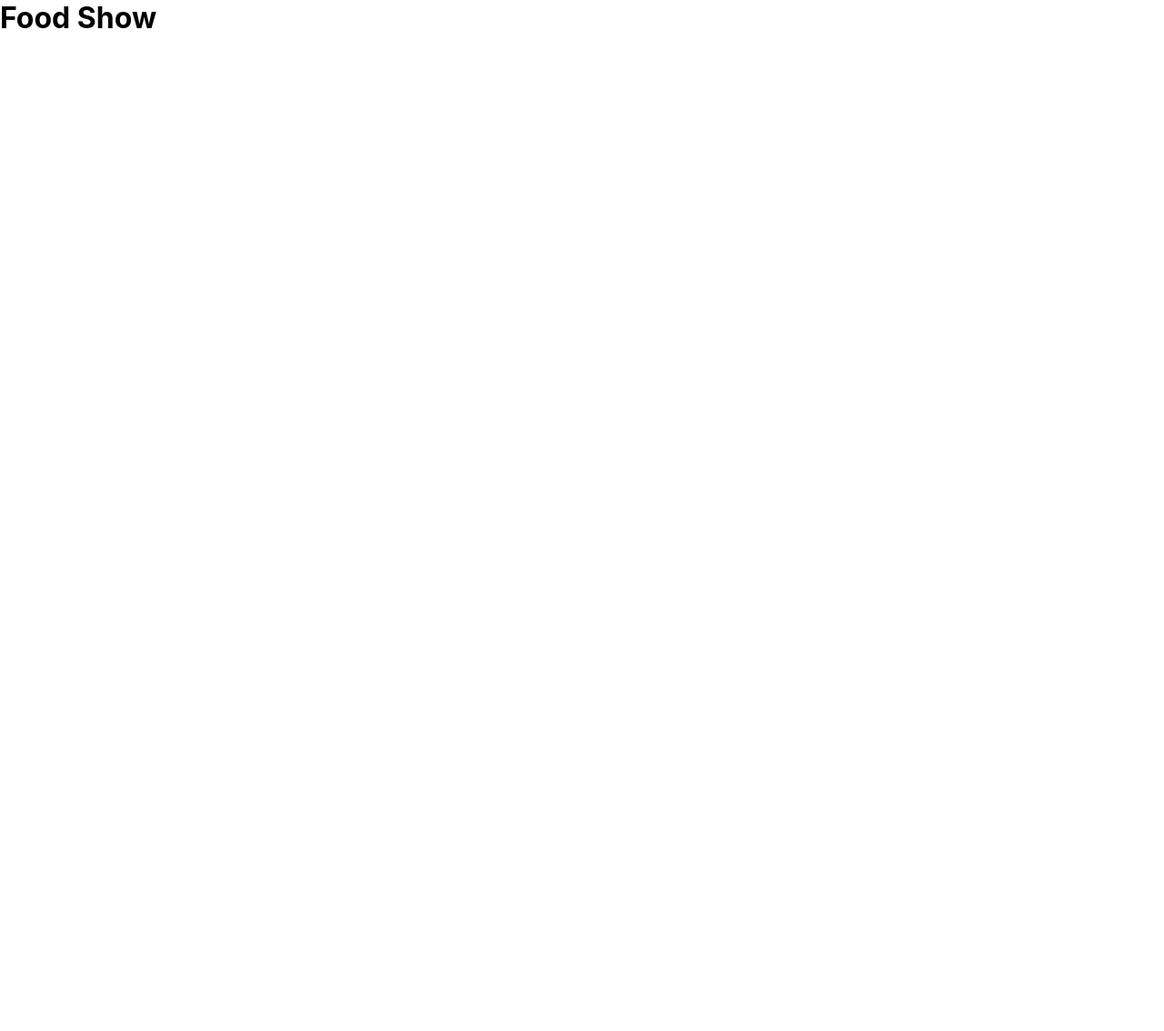
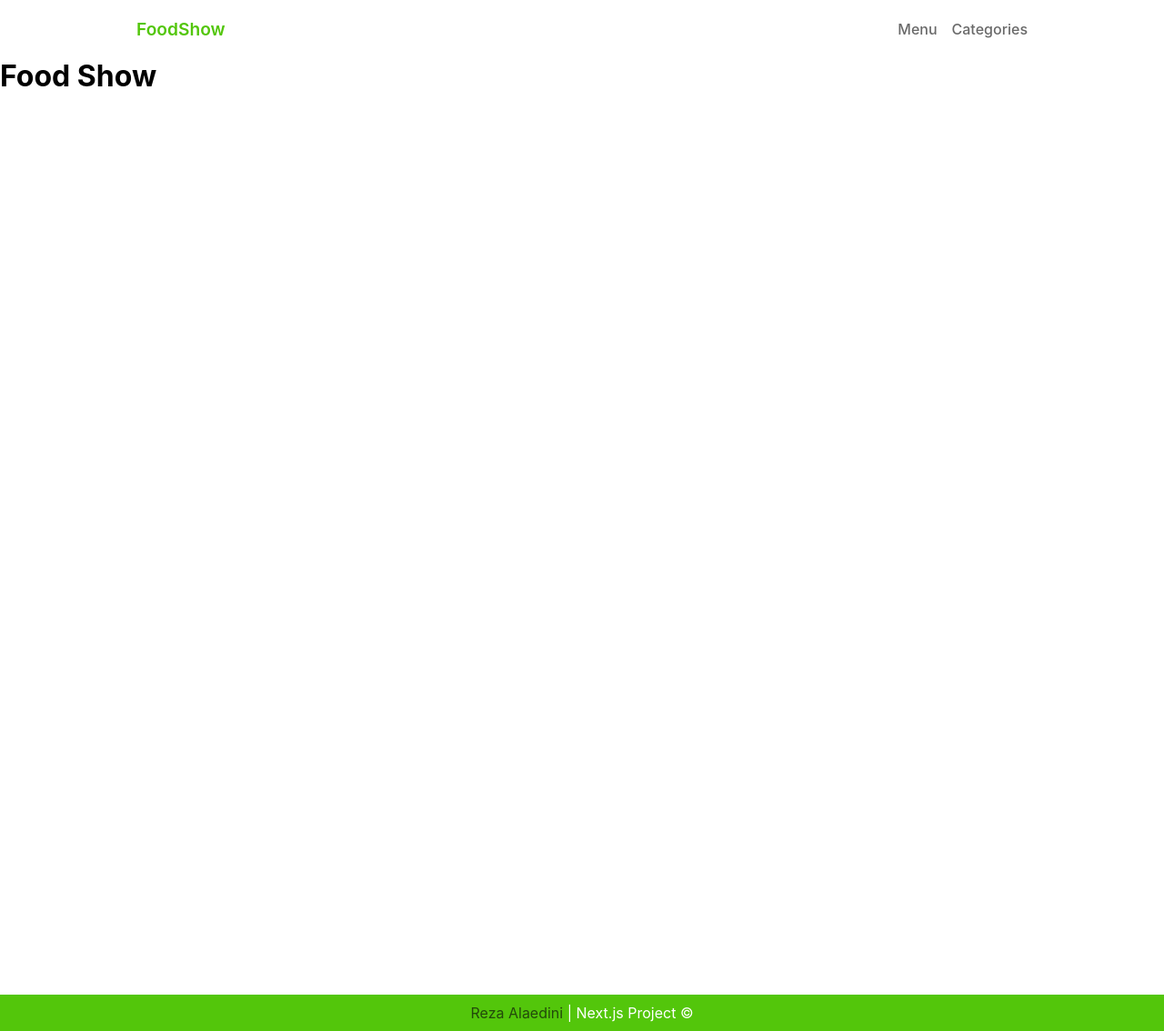
Before and after one commit to reza-alaedini/foodshow-next, a Next.js app: page / in a window 1280 px wide. Shown: the whole page at 91% size. Before the commit the page ends 800 px from the top, so only its background shows below. Built offline with nearby package versions, Linux system fonts and the light colour scheme.

Commit message:
implement Layout component

```diff
--- /dev/null
+++ b/components/layout/Layout.js
@@ -0,0 +1,27 @@
+import Link from "next/link";
+import styles from "./Layout.module.css";
+
+function Layout({ children }) {
+  return (
+    <>
+      <header className={styles.header}>
+        <div className={styles.left}>
+          <Link href="/">FoodShow</Link>
+        </div>
+        <div className={styles.right}>
+          <Link href="/menu">Menu</Link>
+          <Link href="/categories">Categories</Link>
+        </div>
+      </header>
+      <div className={styles.container}>{children}</div>
+      <footer className={styles.footer}>
+        <a href="http://reza-alaedini.ir" target="_blank" rel="noreferrer">
+          Reza Alaedini
+        </a>
+        {" "} | Next.js Project &copy;
+      </footer>
+    </>
+  );
+}
+
+export default Layout;
--- /dev/null
+++ b/components/layout/Layout.module.css
@@ -0,0 +1,43 @@
+.header {
+  display: flex;
+  justify-content: space-between;
+  align-items: center;
+  max-width: 980px;
+  margin: auto;
+  padding: 20px 0;
+}
+.left a {
+  color: #53c60b;
+  font-size: 1.2rem;
+  font-weight: 600;
+}
+.right a {
+  margin-left: 16px;
+  color: dimgray;
+  font-weight: 500;
+}
+.footer {
+  background-color: #53c60b;
+  text-align: center;
+  padding: 10px 0;
+  margin-top: 30px;
+  color: #fff;
+}
+.footer a {
+  text-decoration: none;
+  color: #234a0b;
+}
+.container {
+  min-height: 1000px;
+}
+@media (max-width: 900px) {
+  .header {
+    padding: 20px;
+  }
+}
+
+@media (max-width: 600px) {
+  .header {
+    padding: 10px;
+  }
+}
--- a/pages/_app.js
+++ b/pages/_app.js
@@ -1,5 +1,10 @@
-import '@/styles/globals.css'
+import Layout from "@/components/layout/Layout";
+import "@/styles/globals.css";
 
 export default function App({ Component, pageProps }) {
-  return <Component {...pageProps} />
+  return (
+    <Layout>
+      <Component {...pageProps} />
+    </Layout>
+  );
 }
```
